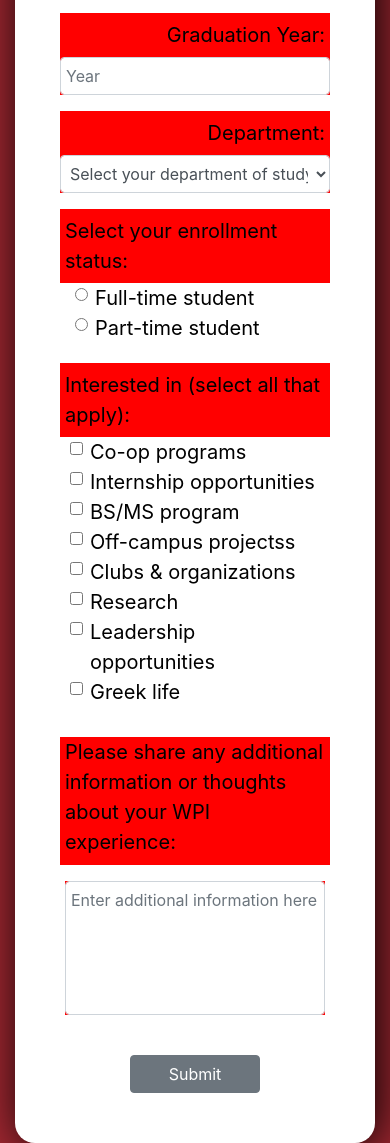
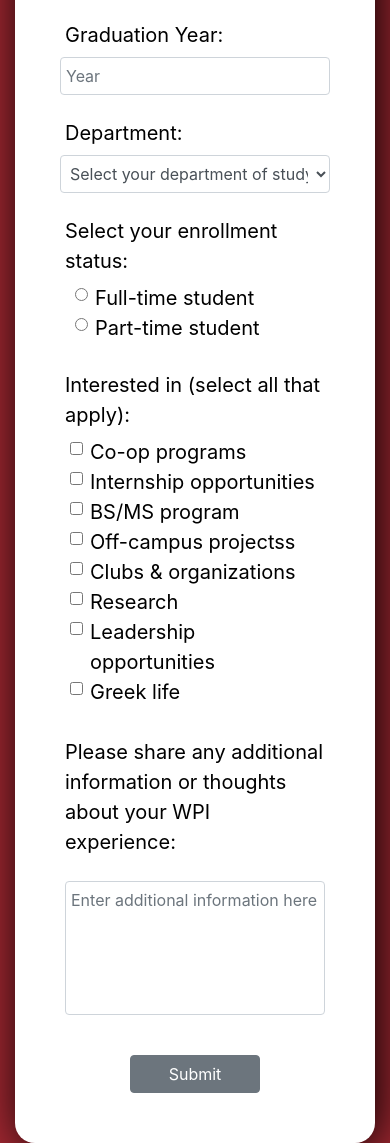
Before and after one commit to h-morgan/WPI-survey, a plain HTML site: page index.html in a window 390 px wide. Shown: the part 685-1828 px from the top of the page. Drawn offline with nearby package versions, Linux system fonts and the light colour scheme.

Commit message:
align form labels left on mobile

```diff
--- a/index.html
+++ b/index.html
@@ -386,10 +386,10 @@
 
                 <!-- Share any additional thoughts -->
                 <div class="form-group form-row">
-                        <label class="col" for="extra">Please share any additional information or thoughts about your WPI experience: </label>
+                        <label class="col-sm-12" for="extra">Please share any additional information or thoughts about your WPI experience: </label>
                 </div>
                 <div class="form-row text-input">
-                    <textarea class="col form-control" id="extra" placeholder="Enter additional information here" maxlength="500" rows="5"></textarea>
+                    <textarea class="col-sm-12 form-control" id="extra" placeholder="Enter additional information here" maxlength="500" rows="5"></textarea>
                 </div>
 
                 <!-- Submit -->
--- a/style.css
+++ b/style.css
@@ -88,12 +88,15 @@ Media Queries*/
     }
 }
 
+@media screen and (max-width: 576px) {
+    .col-form-label {
+        text-align: left !important;
+    }
+}
+
 @media screen and (max-width: 500px) {
 
-    .form-row {
-        background-color: red;
 
-    }
 
     .radio {
         padding-left: 30px;
```
